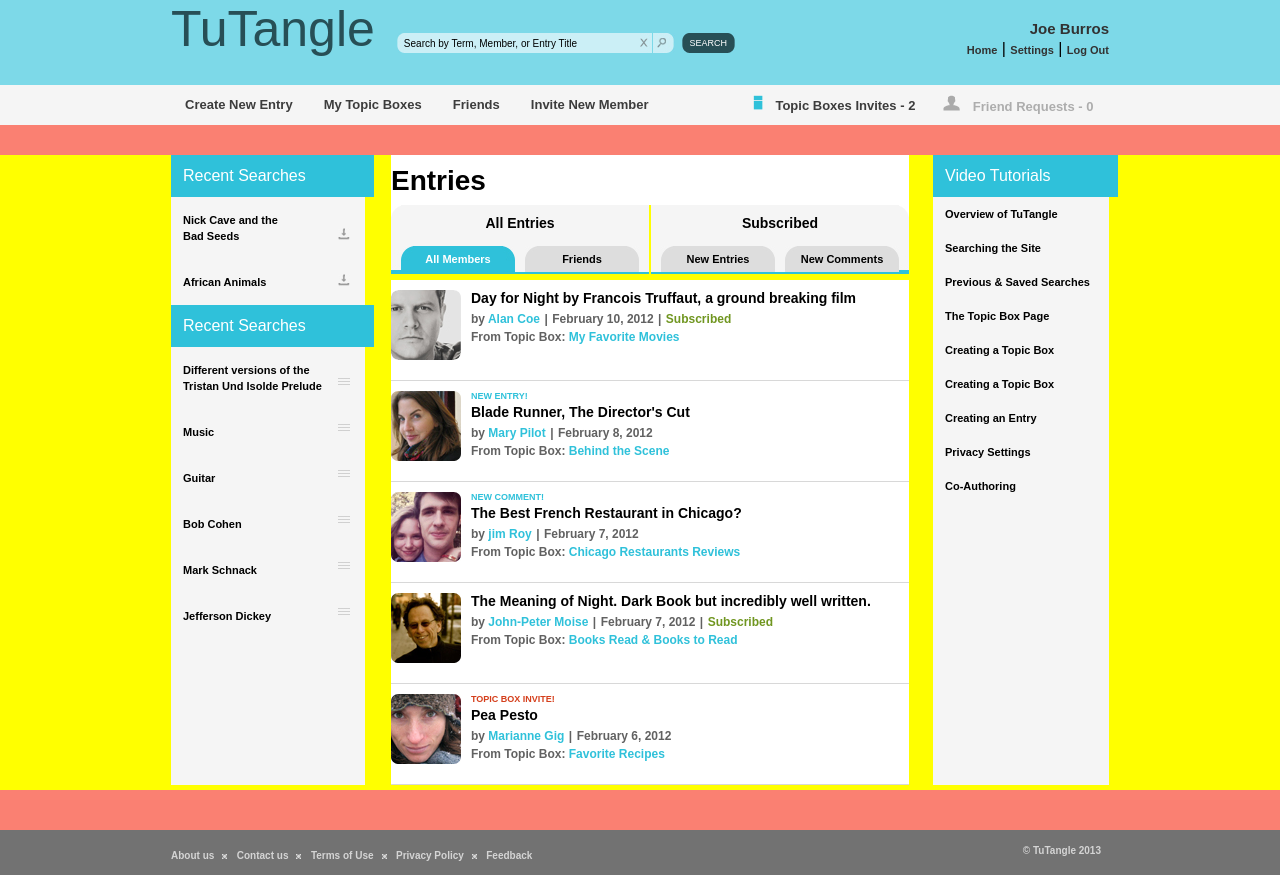
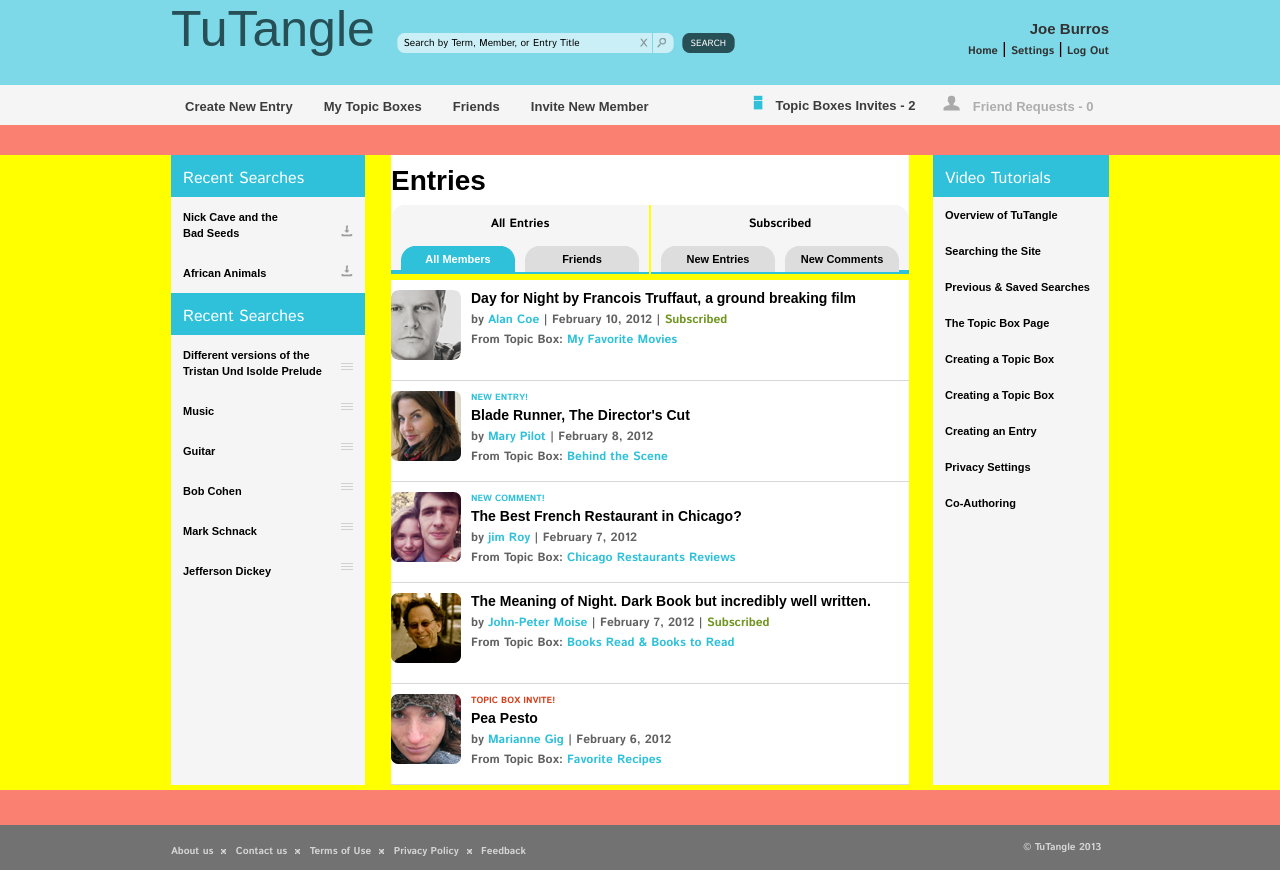
Before and after one commit to prajpokhrel/se9_prajwal_pokhrel_tutangle_responsive, a plain HTML site: page index.html in a window 1280 px wide. Drawn offline with Linux system fonts and the light colour scheme; a web font is replaced by a local one.

Commit message:
updated padding of recent searches column

```diff
--- a/css/layout.css
+++ b/css/layout.css
@@ -313,25 +313,26 @@
     height: 504px;
     width: 100%;
     background-color: #F5F5F5;
+    /*background-color: pink;*/
     margin-top: 10px;
     /*float: left;*/
 }
 
 .left-section-header {
     height: 30px;
-    width: 97.5%;
+    width: 100%;
     padding-top: 12px;
-    padding-left: 12px;
+    /*padding-left: 12px;*/
     background-color: #2fc1da;
 }
 
 .left-section-contents {
-    width: 98.5%;
+    width: 100%;
     background-color: #F5F5F5;
 }
 
 .left-section-items {
-    padding: 15px 12px;
+    padding: 12px 12px;
 }
 
 .left-section-items:hover {
@@ -350,8 +351,8 @@
 
 .right-section-header {
     padding-top: 12px;
-    padding-left: 12px;
-    width: 97.5%;
+    /*padding-left: 12px;*/
+    width: 100%;
     height: 30px;
     background-color: #2fc1da;
 }
@@ -362,7 +363,7 @@
 }
 
 .right-section-items {
-    padding: 11px 12px;
+    padding: 12px 12px;
 }
 
 .right-section-items:hover {
--- a/css/responsive-768.css
+++ b/css/responsive-768.css
@@ -59,11 +59,11 @@
     }
 
     .left-section-header {
-        width: 98.5%;
+        width: 100%;
     }
 
     .right-section-header {
-        width: 98.5%;
+        width: 100%;
     }
 
 
--- a/css/responsive-992.css
+++ b/css/responsive-992.css
@@ -86,12 +86,12 @@
     }
 
     .sub-left-contents {
-        height: 28px;
+        height: 26px;
         width: 554px;
         /*background-color: blue;*/
         text-align: left;
         /*width: 554px;*/
-        padding-top: 12px;
+        padding-top: 14px;
         float: left;
     }
 
@@ -135,7 +135,7 @@
     .sub-navigation-list a:hover {
         color: #FFFFFF;
         background-color: #7dd9e8;
-        padding: 12px 14px 13px 14px;
+        padding: 14px 14px 13px 14px;
     }
 
     .sub-navigation-list li {
@@ -146,7 +146,7 @@
 
     /* MIDDLE CONTAINER */
     .contents-wrapper {
-        margin: 30px 0 40px 0;
+        margin: 30px 0 35px 0;
         height: 635px;
     }
 
@@ -180,6 +180,10 @@
         float: left;
     }
 
+    .section-tab-title span {
+        font-size: 12px;
+    }
+
     /*LEFT ONE*/
     /*.left-section {*/
     /*    width: 194px;*/
@@ -197,7 +201,7 @@
     }
 
     .left-section-header {
-        width: 182px;
+        width: 100%;
     }
 
     .right-section {
@@ -208,7 +212,7 @@
     }
 
     .right-section-header {
-        width: 164px;
+        width: 100%;
     }
 
     .left-section-items span {
@@ -217,12 +221,10 @@
         font-weight: bold;
     }
 
-
     .right-section-items span {
         font-size: 11px;
         font-weight: bold;
     }
-
 
 
     /*RIGHT ONE*/
--- a/css/style.css
+++ b/css/style.css
@@ -201,6 +201,7 @@
 .left-header-text {
     color: #FFFFFF;
     font-family: 'Istok Web', sans-serif;
+    margin-left: 12px;
 }
 
 
--- a/index.html
+++ b/index.html
@@ -17,9 +17,9 @@
         <!-- Font Awesome Kit  -->
 <!--        <script src="https://kit.fontawesome.com/f67aa84a86.js" crossorigin="anonymous"></script>-->
         <script src="js/script.js"></script>
-<!--        <link rel="stylesheet" href="https://use.typekit.net/nga8wby.css" >-->
-<!--        <link rel="preconnect" href="https://fonts.gstatic.com">-->
-<!--        <link href="https://fonts.googleapis.com/css2?family=Istok+Web:wght@400;700;display=swap" rel="stylesheet">-->
+        <link rel="stylesheet" href="https://use.typekit.net/nga8wby.css" >
+        <link rel="preconnect" href="https://fonts.gstatic.com">
+        <link href="https://fonts.googleapis.com/css2?family=Istok+Web:wght@400;700;display=swap" rel="stylesheet">
 
         <title>TuTangle Responsive - Prajwal Pokhrel - SE9</title>
     </head>
```
